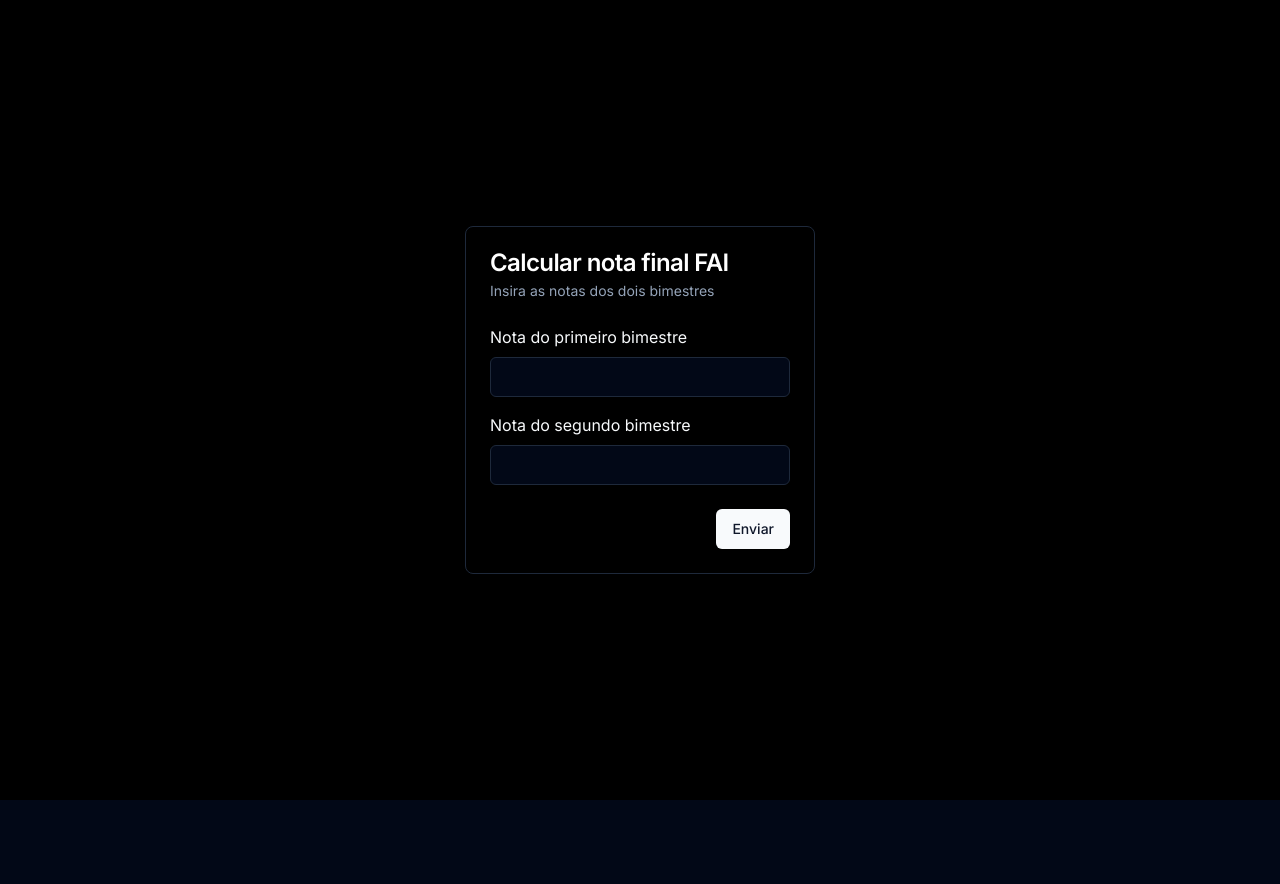
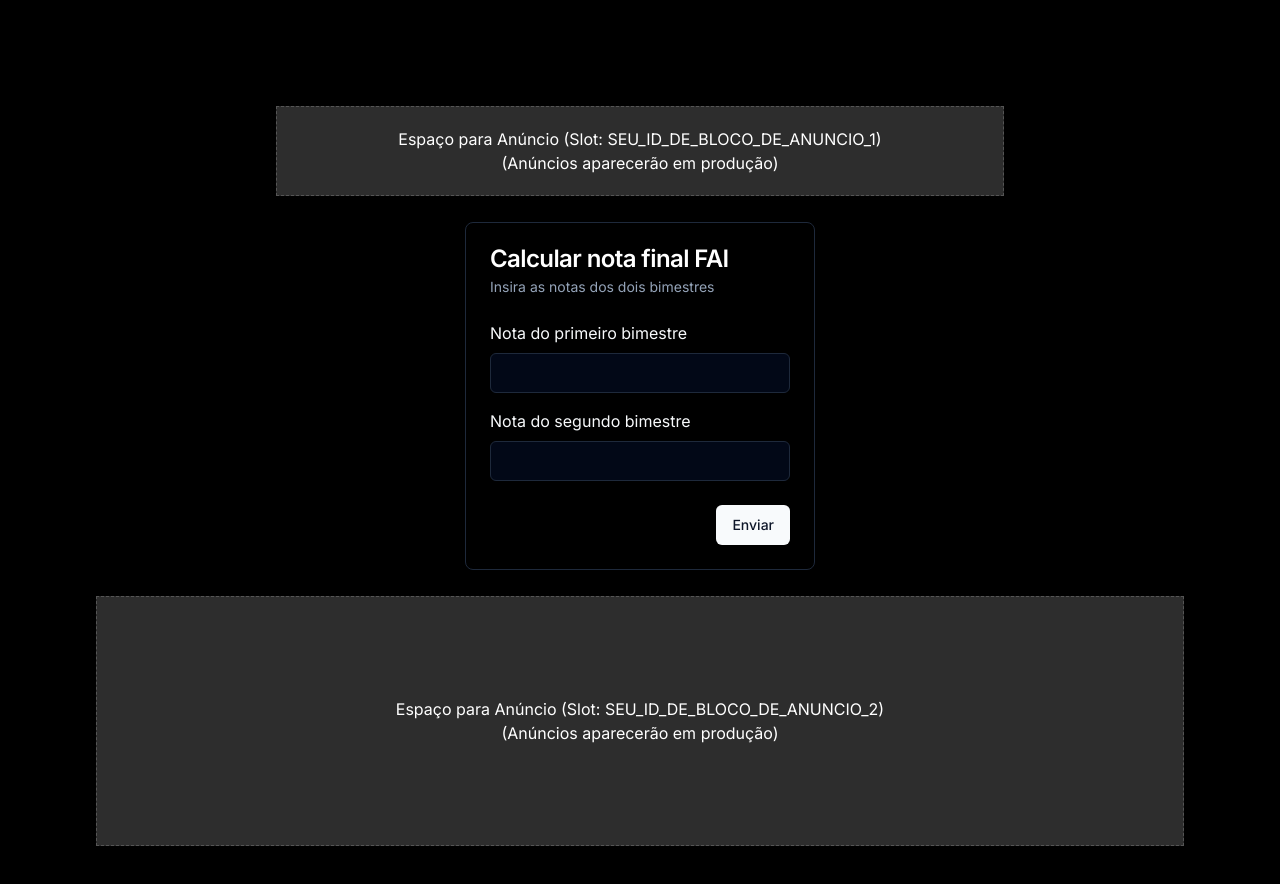
Before and after one commit to MarcoarCarleti/calcular-media-fai, a Next.js app: page / in a window 1280 px wide. Shown: the top 884 px of the page. Before the commit the page ends 800 px from the top, so only its background shows below. Built offline with nearby package versions, Linux system fonts and the light colour scheme.

Commit message:
chore: adsense

```diff
--- a/app/adsense.tsx
+++ /dev/null
@@ -1,21 +0,0 @@
-import Script from "next/script";
-
-type Props = {
-  pId: string;
-};
-
-const GoogleAdsense: React.FC<Props> = ({ pId }) => {
-  if (process.env.NODE_ENV !== "production") {
-    return null;
-  }
-  return (
-    <Script
-      async
-      src={`https://pagead2.googlesyndication.com/pagead/js/adsbygoogle.js?client=ca-pub-${pId}`}
-      crossOrigin="anonymous"
-      strategy="afterInteractive"
-    />
-  );
-};
-
-export default GoogleAdsense;
--- a/app/layout.tsx
+++ b/app/layout.tsx
@@ -2,8 +2,6 @@ import type { Metadata } from "next";
 import { Inter } from "next/font/google";
 import "./globals.css";
 import { Analytics } from "@vercel/analytics/next";
-import Script from "next/script";
-import GoogleAdsense from "./adsense";
 
 const inter = Inter({ subsets: ["latin"] });
 
--- a/app/page.tsx
+++ b/app/page.tsx
@@ -10,7 +10,8 @@ import {
   CardTitle,
 } from "@/components/ui/card";
 import { Input } from "@/components/ui/input";
-import Image from "next/image";
+// import Image from "next/image"; // Import não utilizado
+import AdUnit from "@/components/ui/ad-unit"; // Importe o novo componente
 import { useState } from "react";
 
 export default function Home() {
@@ -32,6 +33,16 @@ export default function Home() {
 
   return (
     <main className="bg-black flex bg-background min-h-screen flex-col items-center justify-center p-24 gap-4">
+      {/* Exemplo de Bloco de Anúncio no Topo */}
+      <AdUnit
+        adClient="ca-pub-3195296029072717" // Seu ID de Editor
+        adSlot="SEU_ID_DE_BLOCO_DE_ANUNCIO_1" // SUBSTITUA pelo ID do seu bloco de anúncio
+        adFormat="auto" // ou "leaderboard", "banner", etc.
+        fullWidthResponsive={true}
+        // Estilo opcional para o contêiner do anúncio
+        style={{ width: '100%', maxWidth: '728px', height: '90px' }}
+      />
+
       <Card className="w-[350px] bg-black h-[350px">
         <CardHeader>
           <CardTitle className="text-white">Calcular nota final FAI</CardTitle>
@@ -79,6 +90,15 @@ export default function Home() {
           <Button onClick={handleSubmitButtonClick}>Enviar</Button>
         </CardFooter>
       </Card>
+
+      {/* Exemplo de Bloco de Anúncio Abaixo do Card */}
+      <AdUnit
+        adClient="ca-pub-3195296029072717" // Seu ID de Editor
+        adSlot="SEU_ID_DE_BLOCO_DE_ANUNCIO_2" // SUBSTITUA por outro ID de bloco de anúncio
+        adFormat="auto" // ou "rectangle", etc.
+        // Estilo opcional para um anúncio retangular
+        style={{ width: '300px', height: '250px' }}
+      />
     </main>
   );
 }
--- /dev/null
+++ b/components/ui/ad-unit.tsx
@@ -0,0 +1,79 @@
+// /home/marco/calcular-media-fai/app/components/AdUnit.tsx
+"use client";
+
+import { useEffect, useRef } from 'react';
+
+interface AdUnitProps {
+  adClient: string; // Seu ID de editor, ex: "ca-pub-xxxxxxxxxxxxxxxx"
+  adSlot: string;   // O ID do bloco de anúncio específico
+  adFormat?: string; // Formato do anúncio, ex: "auto", "rectangle", "vertical"
+  style?: React.CSSProperties; // Estilos inline para o contêiner do anúncio
+  className?: string; // Classes CSS adicionais
+  fullWidthResponsive?: boolean; // Para anúncios responsivos de largura total
+}
+
+const AdUnit: React.FC<AdUnitProps> = ({
+  adClient,
+  adSlot,
+  adFormat = "auto",
+  style = { display: 'block' }, // Estilo padrão do AdSense
+  className,
+  fullWidthResponsive = true,
+}) => {
+  const adPushed = useRef(false);
+
+  useEffect(() => {
+    // Garante que o push só ocorra uma vez e em ambiente de produção
+    // window.adsbygoogle será definido pelo script carregado em layout.tsx (via GoogleAdsense component)
+    if (process.env.NODE_ENV === "production" && !adPushed.current && (window as any).adsbygoogle) {
+      try {
+        ((window as any).adsbygoogle = (window as any).adsbygoogle || []).push({});
+        adPushed.current = true; // Marca que o anúncio foi "empurrado"
+      } catch (err) {
+        console.error(`AdSense push error for slot ${adSlot}:`, err);
+      }
+    }
+  }, [adSlot]);
+
+  if (process.env.NODE_ENV !== "production") {
+    return (
+      <div
+        style={{
+          ...style,
+          minHeight: typeof style?.height === 'number' ? style.height : 90, // Altura mínima para visualização
+          width: '100%',
+          backgroundColor: '#2d2d2d', // Cor de fundo para o placeholder no tema escuro
+          border: '1px dashed #555',
+          display: 'flex',
+          alignItems: 'center',
+          justifyContent: 'center',
+          textAlign: 'center',
+          color: 'white',
+          padding: '10px',
+          boxSizing: 'border-box',
+          margin: '10px 0', // Margem para separar visualmente
+        }}
+        className={className}
+      >
+        Espaço para Anúncio (Slot: {adSlot})<br />
+        (Anúncios aparecerão em produção)
+      </div>
+    );
+  }
+
+  // Em produção, renderiza a tag <ins> do AdSense
+  return (
+    <div className={className} style={{ margin: '10px 0' }}> {/* Wrapper para margem, se necessário */}
+      <ins
+        className="adsbygoogle" // Classe padrão do AdSense
+        style={style}
+        data-ad-client={adClient}
+        data-ad-slot={adSlot}
+        data-ad-format={adFormat}
+        data-full-width-responsive={fullWidthResponsive ? "true" : "false"}
+      />
+    </div>
+  );
+};
+
+export default AdUnit;
```
